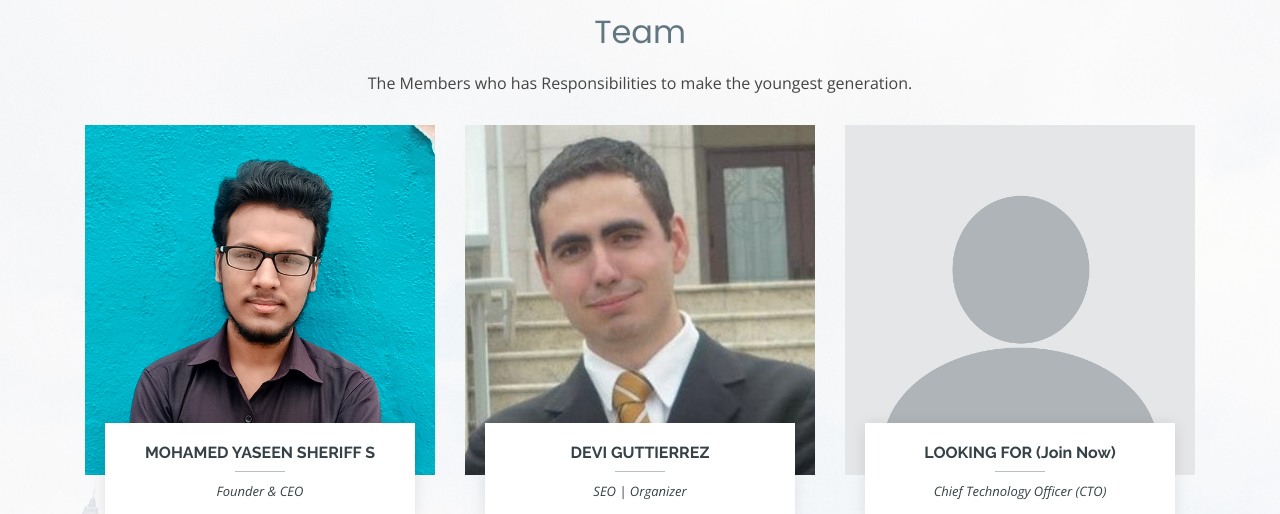
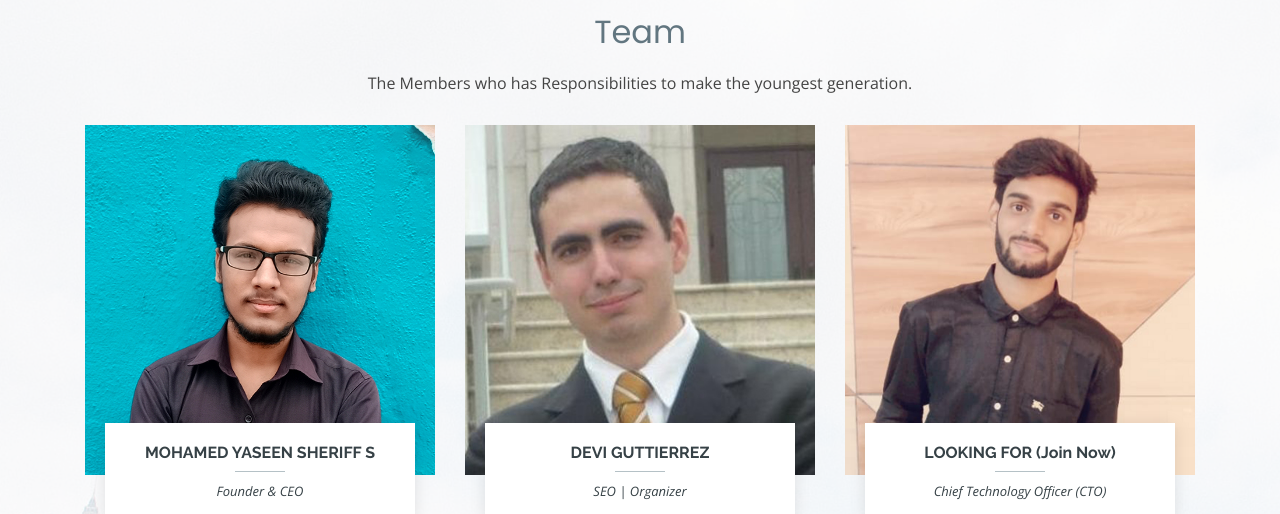
Before and after one commit to Yaseen549/syberstar-fork-old, a plain HTML site: page index.html in a window 1280 px wide. Shown: the part 2560-3074 px from the top of the page. Drawn offline with nearby package versions, Linux system fonts and the light colour scheme; a script that the page names is missing; files whose address does not match are found by name.

Commit message:
Add files via upload

```diff
--- a/index.html
+++ b/index.html
@@ -653,7 +653,7 @@
 
           <div class="col-lg-4 col-md-6">
             <div class="member" data-aos="zoom-in" data-aos-delay="200">
-              <div class="pic"><img src="assets/img/team/team.jpg" class="img-fluid" alt=""></div>
+              <div class="pic"><img src="assets/img/team/team-3.jpg" class="img-fluid" alt=""></div>
               <div class="member-info">
                 <h4>LOOKING FOR (Join Now)</h4>
                 <span>Chief Technology Officer (CTO)</span>
```
